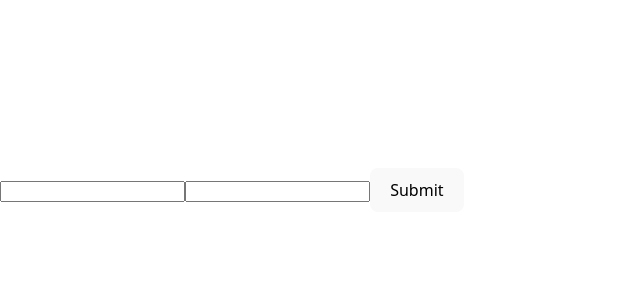
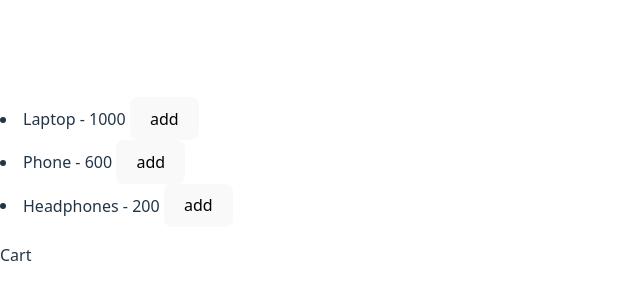
Before and after one commit to mamoonbgc036/react-fundamentals, a React (Vite) app: page / in a window 1280 px wide. Shown: the part 210-510 px from the top of the page, without its empty margins (0-640 px from the left). Built offline with nearby package versions, Linux system fonts and the light colour scheme.

Commit message:
state lifting

```diff
--- a/src/App.tsx
+++ b/src/App.tsx
@@ -1,5 +1,16 @@
-import FormInput from './FormInput';
+import { useState } from 'react'
+import Product from './Product'
+import ShoppingCart from './ShoppingCart'
 
 export default function App() {
-  return <FormInput />;
+  const [cart, setCart] = useState<string[]>([])
+  const handleAdd = (product: string) => {
+    setCart([...cart, product]);
+  }
+  return (
+    <>
+      <Product onAdd={handleAdd} />
+      <ShoppingCart items={cart} />
+    </>
+  )
 }
--- /dev/null
+++ b/src/Product.tsx
@@ -0,0 +1,17 @@
+type ProductProps = {
+    onAdd: (product: string) => void
+}
+export default function Product({ onAdd }: ProductProps) {
+    const products = [
+        { name: "Laptop", price: 1000 },
+        { name: "Phone", price: 600 },
+        { name: "Headphones", price: 200 }
+    ];
+    return (
+        <>
+            {
+                products.map(product => <li>{product.name} - {product.price} <button onClick={() => onAdd(product.name)}>add</button></li>)
+            }
+        </>
+    )
+}
--- /dev/null
+++ b/src/ShoppingCart.tsx
@@ -0,0 +1,13 @@
+interface CartItems {
+    items: string[]
+}
+export default function ShoppingCart({ items }: CartItems) {
+    return (
+        <>
+            <p>Cart</p>
+            {
+                items.map(item => <li>{item}</li>)
+            }
+        </>
+    )
+}
```
